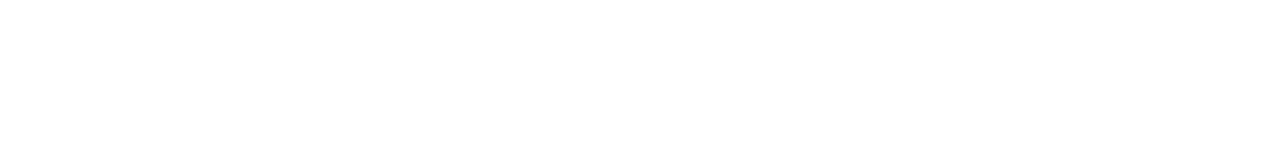
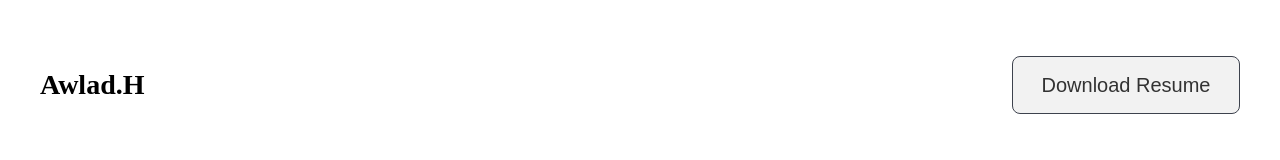
Before and after one commit to romanibra/b10-assignment-1, a plain HTML site: page index.html in a window 1280 px wide. Drawn offline with Linux system fonts and the light colour scheme.

Commit message:
navbar added

```diff
--- a/index.html
+++ b/index.html
@@ -4,8 +4,21 @@
     <meta charset="UTF-8">
     <meta name="viewport" content="width=device-width, initial-scale=1.0">
     <title>b10-assignment-1</title>
+    <link rel="stylesheet" href="styles/style.css">
 </head>
 <body>
+    <header>
+        <div >
+            <h1 class="div-tittle">Awlad.H</h1>
+            <button class="button">Download Resume</button>
+        </div>
+    </header>
+    <main>
+
+    </main>
+    <footer>
+
+    </footer>
 
 </body>
 </html>
--- /dev/null
+++ b/styles/style.css
@@ -0,0 +1,28 @@
+div {
+    display:flex ;
+   width:1200px ;
+   justify-content: space-between;
+
+   margin: 50px auto;
+   align-items: center;
+}
+.div-tittle {
+    font-size: 28px;
+font-weight: 800;
+}
+.button{
+    width: 228px;
+height: 58px;
+justify-content: center;
+align-items: center;
+padding: 17px 24px 17px 24px;
+box-sizing: border-box;
+border: 1px solid rgb(13, 19, 33);
+border-radius: 8px;
+
+opacity: 0.8;
+font-size: 20px;
+font-weight: 400;
+
+
+}
```
